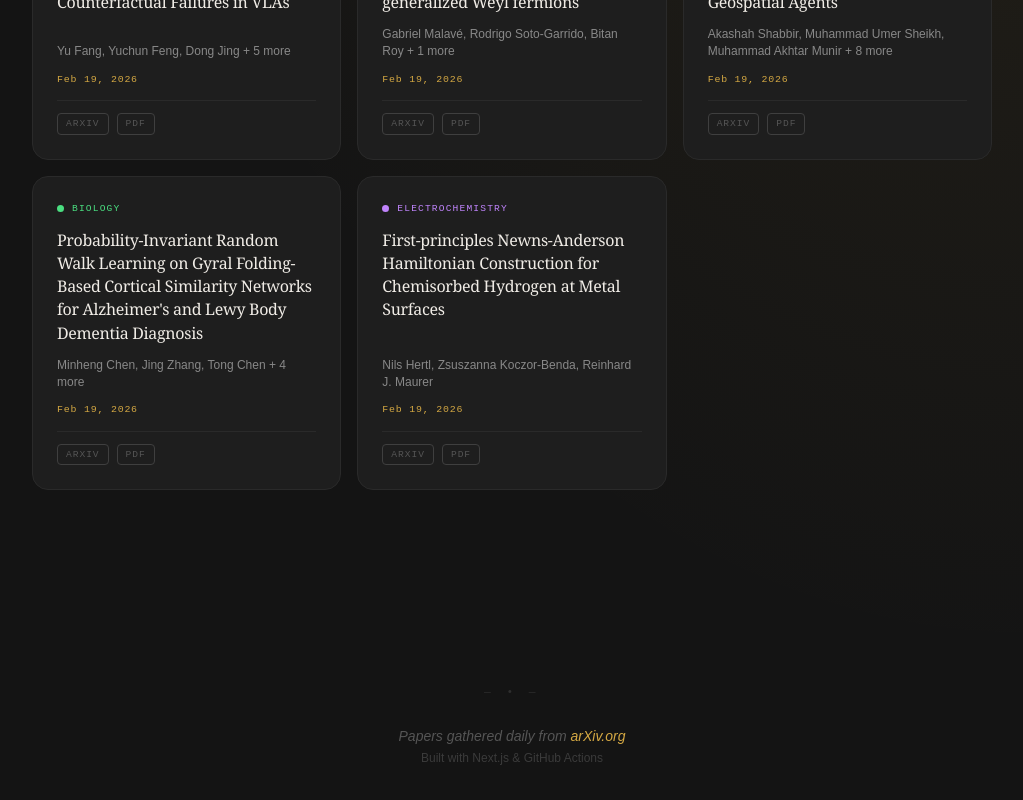
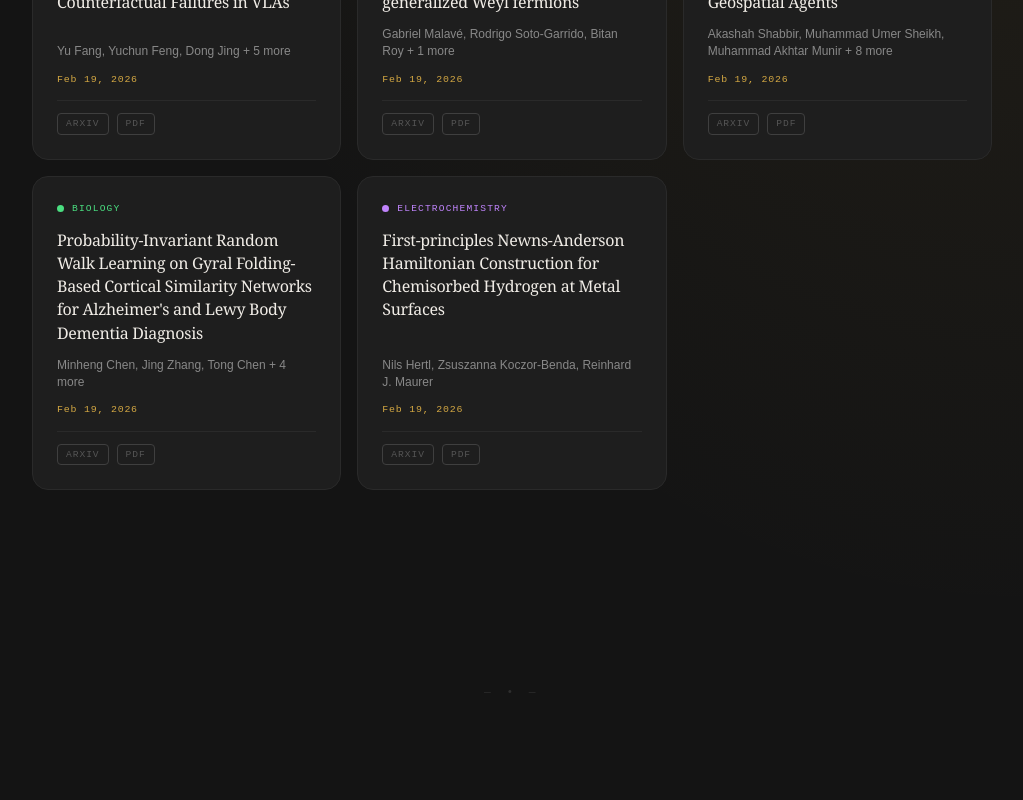
Before and after one commit to GitYeehaw/research-papers-site, a Next.js app: page / in a window 1280 px wide. Shown: the part 1089-1889 px from the top of the page, without its empty margins (128-1151 px from the left). After the commit the page ends 1863 px from the top, so only its background shows below. Built offline with nearby package versions, Linux system fonts and the light colour scheme.

Commit message:
Remove footer text

```diff
--- a/src/app/layout.tsx
+++ b/src/app/layout.tsx
@@ -30,21 +30,6 @@ export default function RootLayout({
           style={{ color: "var(--text-muted)" }}
         >
           <div className="flourish">&mdash;&nbsp;&bull;&nbsp;&mdash;</div>
-          <p className="mt-4" style={{ fontFamily: "var(--font-body)", fontStyle: "italic" }}>
-            Papers gathered daily from{" "}
-            <a
-              href="https://arxiv.org"
-              target="_blank"
-              rel="noopener noreferrer"
-              className="hover:underline"
-              style={{ color: "var(--accent)" }}
-            >
-              arXiv.org
-            </a>
-          </p>
-          <p className="mt-1 text-xs" style={{ color: "var(--text-muted)", opacity: 0.6 }}>
-            Built with Next.js &amp; GitHub Actions
-          </p>
         </footer>
         <Script id="mathjax-config" strategy="beforeInteractive">{`
           window.MathJax = {
```
